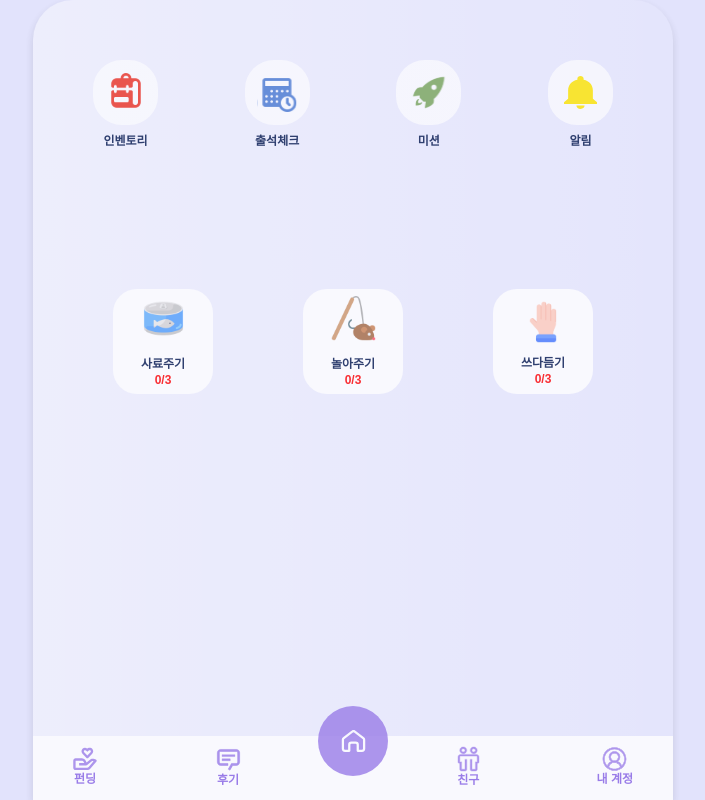
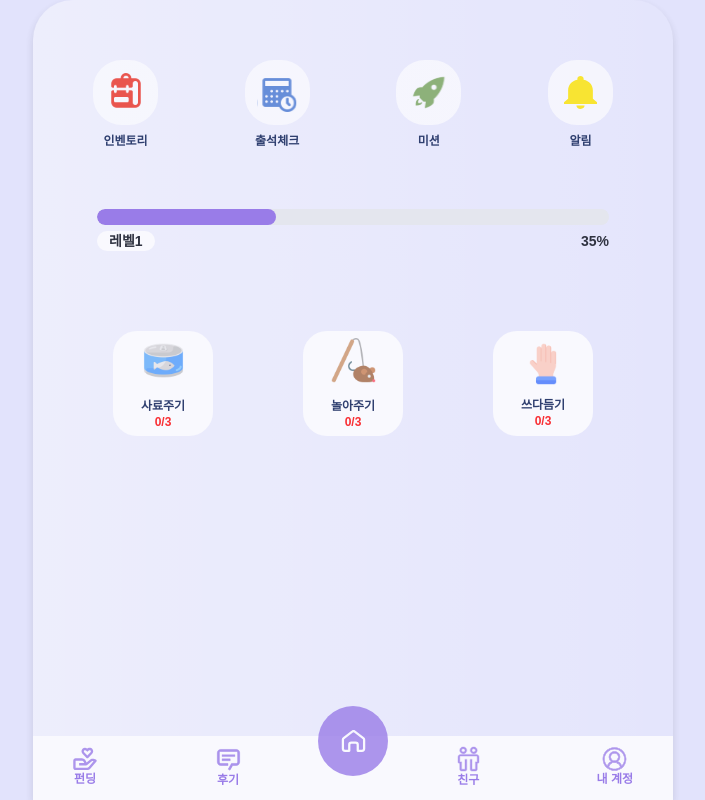
Before and after one commit to 2025-Advanced-Capstone-Chaeum/FE, a Next.js app: page / in a window 1280 px wide. Shown: the whole page, without its empty margins (287-992 px from the left). Built offline with nearby package versions, Linux system fonts and the light colour scheme; a web font is replaced by a local one.

Commit message:
feat: 프로그레스바 생성

```diff
--- a/src/app/page.tsx
+++ b/src/app/page.tsx
@@ -1,4 +1,5 @@
 import BottomMenu from "@/components/main/BottomMenu";
+import ProgressBar from "@/components/main/ProgressBar";
 import TopMenu from "@/components/main/TopMenu";
 import NavigationBar from "@/components/ui/NavigationBar";
 
@@ -6,6 +7,7 @@ export default function Home() {
   return (
     <div className= "min-h-screen">
       <TopMenu />
+      <ProgressBar now={35}/>
       <BottomMenu />
       <NavigationBar />
     </div>
--- a/src/components/main/BottomMenu.tsx
+++ b/src/components/main/BottomMenu.tsx
@@ -31,7 +31,7 @@ const BottomMenu = () => {
   ];
 
   return (
-    <div className="flex p-5 sm:p-12 md:p-20 justify-between">
+    <div className="flex bottom-10 p-5 sm:p-12 md:p-20 justify-between">
       {menuItems.map((item) => (
         <Button
           variant="soft"
--- /dev/null
+++ b/src/components/main/ProgressBar.tsx
@@ -0,0 +1,37 @@
+import React from "react";
+
+interface ProgressBarProps {
+  now: number;
+}
+
+const ProgressBar: React.FC<ProgressBarProps> = ({ now }) => {
+  const clampedNow = Math.max(0, Math.min(100, now));
+  const widthPercent = `${clampedNow}%`;
+
+  return (
+    <div className="flex flex-col gap-1.5">
+      <div className="flex justify-center">
+        <div
+          className="flex w-[80%] h-4 bg-gray-200 rounded-full overflow-hidden"
+          role="progressbar"
+          aria-valuenow={Number(clampedNow)}
+          aria-valuemin={Number(0)}
+          aria-valuemax={Number(100)}
+        >
+          <div
+            className="flex justify-center h-4 rounded-full overflow-hidden bg-primary whitespace-nowrap transition duration-500"
+            style={{ width: widthPercent }}
+          ></div>
+        </div>
+      </div>
+      <div className="flex px-10 sm:px-13 md:px-16 justify-between">
+        <span className="flex px-3 bg-white text-sm font-semibold items-center rounded-2xl">
+          레벨1
+        </span>
+        <span className="text-sm font-semibold">{widthPercent}</span>
+      </div>
+    </div>
+  );
+};
+
+export default ProgressBar;
```
Also changed, not shown: src/app/globals.css (+7 -7 lines).
